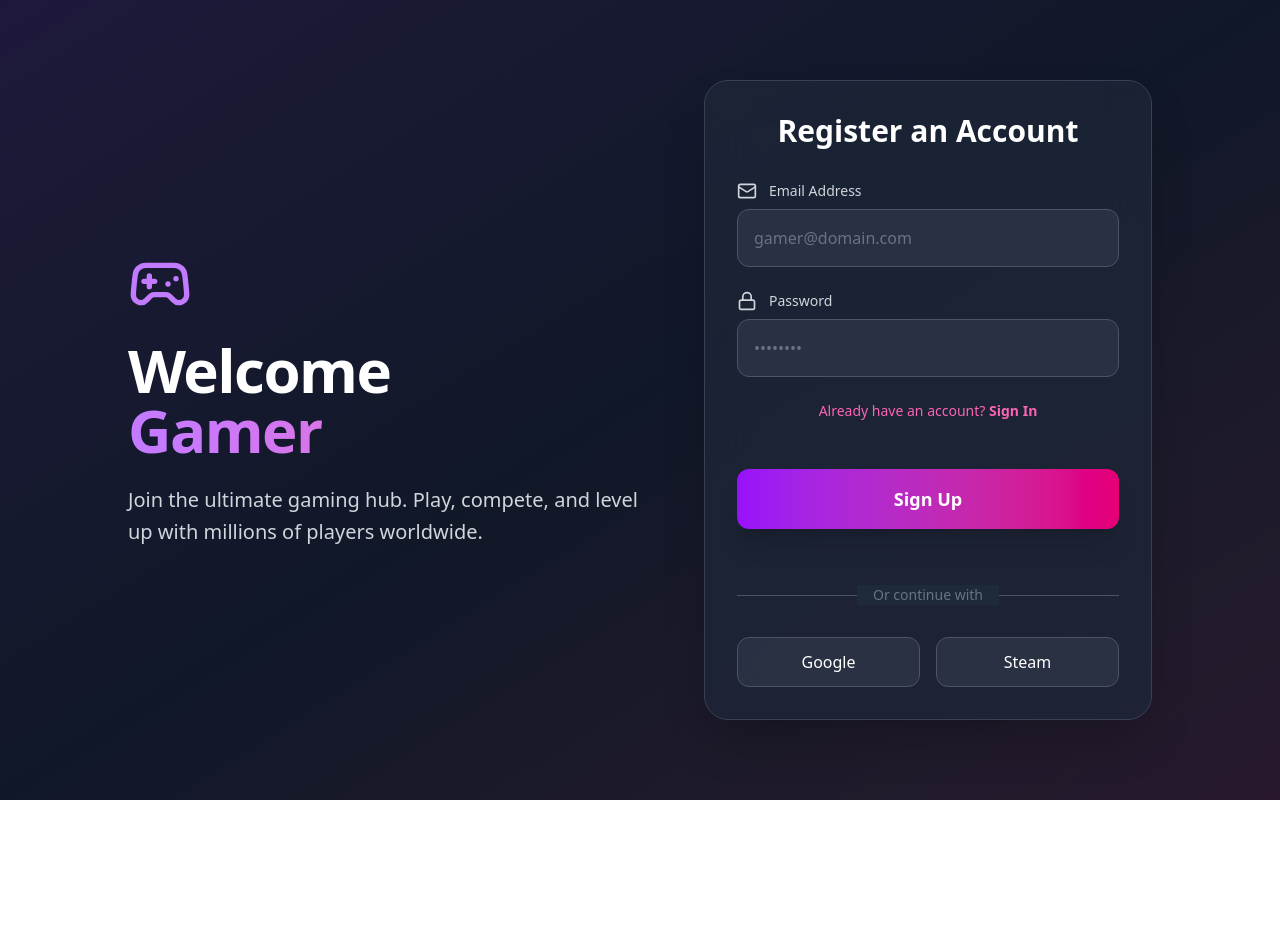
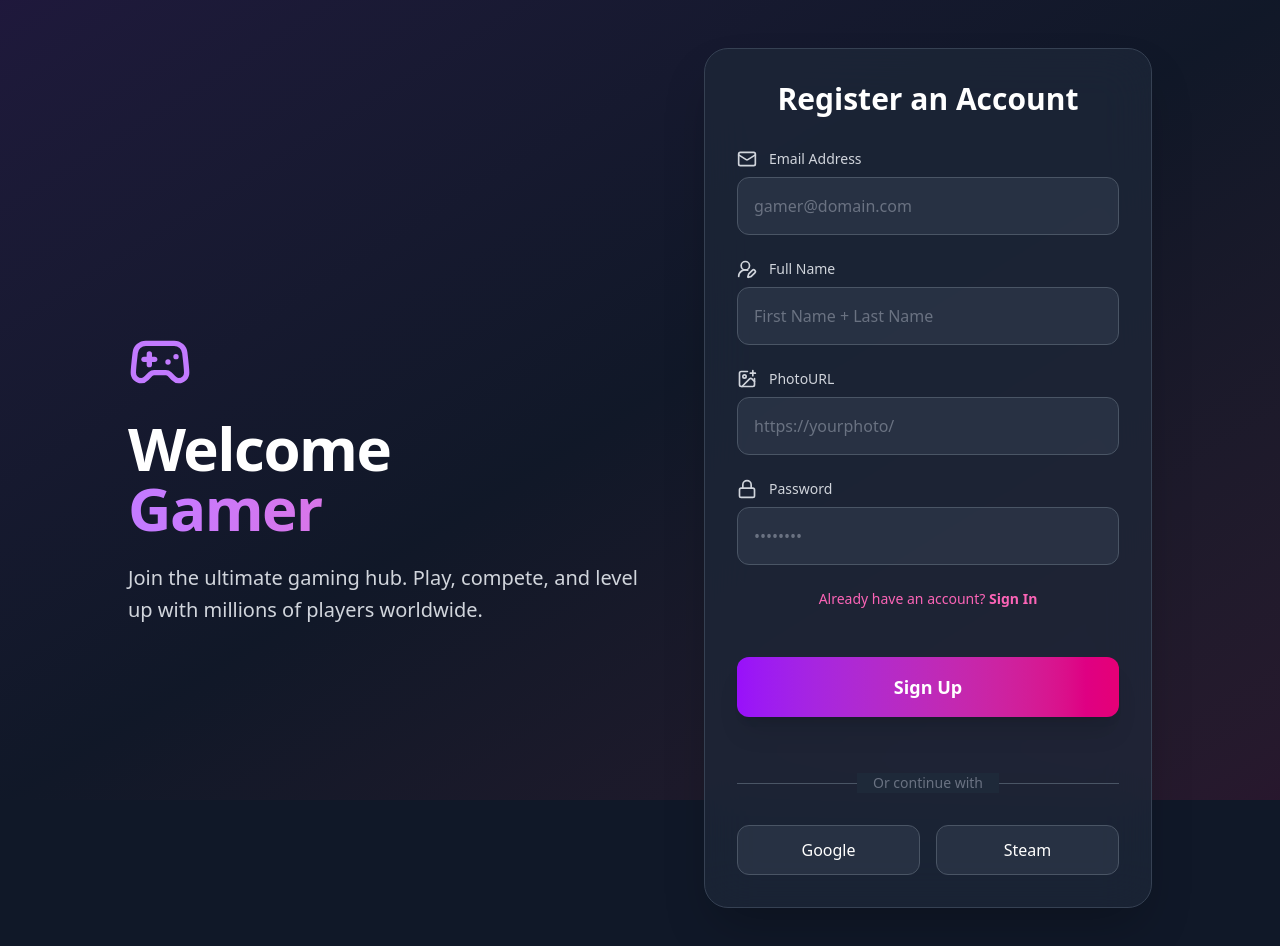
Before and after one commit to KnoxNeon/B12A09, a React (Vite) app: page /register in a window 1280 px wide. Shown: the top 946 px of the page. Before the commit the page ends 800 px from the top, so only its background shows below. Built offline with nearby package versions, Linux system fonts and the light colour scheme; no server answers.

Commit message:
add register user

```diff
--- a/package.json
+++ b/package.json
@@ -12,6 +12,7 @@
   "dependencies": {
     "@tailwindcss/vite": "^4.1.17",
     "axios": "^1.13.2",
+    "firebase": "^12.6.0",
     "lucide-react": "^0.554.0",
     "react": "^19.2.0",
     "react-dom": "^19.2.0",
--- a/src/Components/Navbar.jsx
+++ b/src/Components/Navbar.jsx
@@ -16,7 +16,7 @@ const Navbar = () => {
         className="menu menu-sm dropdown-content bg-base-100 rounded-box z-1 mt-3 w-52 p-2 shadow">
         <li><Link to='/'>Home</Link></li>
       <li><Link to='/games'>Games</Link></li>
-      <li><Link to='/installation'>News</Link></li>
+      <li><Link to='/news'>News</Link></li>
       </ul>
     </div>
     <NavLink className='flex btn btn-ghost'>
@@ -28,13 +28,13 @@ const Navbar = () => {
     <ul className="menu menu-horizontal px-1">
       <li><Link to='/'>Home</Link></li>
       <li><Link to='/games'>Games</Link></li>
-      <li><Link to='/installation'>News</Link></li>
+      <li><Link to='/news'>News</Link></li>
     </ul>
   </div>
   <div className="navbar-end ">
 
     <Link to='/login' className="btn border-0 shadow text-white bg-black"><FaGithub /> Login</Link>
-    <Link to='https://github.com/KnoxNeon' className="btn border-0 shadow text-white bg-black"><FaGithub /> Register</Link>
+    <Link to='/register' className="btn border-0 shadow text-white bg-black"><FaGithub /> Register</Link>
   </div>
 </div>
     </div>
--- a/src/Pages/Register.jsx
+++ b/src/Pages/Register.jsx
@@ -1,7 +1,35 @@
 import { Link } from 'react-router';
-import { Mail, Lock, Gamepad2 } from 'lucide-react';
+import { Mail, Lock, Gamepad2, UserRoundPen, ImagePlus } from 'lucide-react';
+import { useContext } from 'react';
+import { AuthContext } from '../Provider/AuthProvider';
+import { updateProfile } from 'firebase/auth';
+import auth from '../firebase/firebase.config';
 
 export default function Register() {
+    const {registerWithEmailPassword} = useContext(AuthContext)
+    const handleSubmit = (e) =>{
+        e.preventDefault()
+        const email = e.target.email.value;
+        const pass = e.target.password.value;
+        const photoUrl = e.target.photoUrl.value;
+        const name = e.target.name.value;
+
+        registerWithEmailPassword(email, pass)
+        .then((userCredential) =>{
+            updateProfile(auth.currentUser, {
+                displayName: name, photoURL: photoUrl
+            }).then(() => {
+                console.log(userCredential.user)
+            }).catch((error)=>{
+                console.log(error)
+            })
+        })
+        .catch(err =>{
+            console.log(err);
+        }
+        )
+
+    }
   return (
     <div className="min-h-screen bg-gray-900 flex items-center justify-center px-4 py-12">
 
@@ -36,15 +64,37 @@ export default function Register() {
                 Register an Account
               </h2>
 
-              <form className="space-y-6">
+              <form onSubmit={handleSubmit} className="space-y-6">
                 <div>
                   <label className="flex items-center gap-3 text-gray-300 mb-2 text-sm font-medium">
                     <Mail className="w-5 h-5" />
                     Email Address
                   </label>
-                  <input
+                  <input name='email'
                     type="email"
                     placeholder="gamer@domain.com"
+                    className="w-full px-4 py-4 bg-gray-700/50 border border-gray-600 rounded-xl text-white placeholder-gray-500 focus:outline-none focus:border-purple-500 focus:ring-4 focus:ring-purple-500/20 transition-all"
+                  />
+                </div>
+                <div>
+                  <label className="flex items-center gap-3 text-gray-300 mb-2 text-sm font-medium">
+                    <UserRoundPen className="w-5 h-5" />
+                    Full Name
+                  </label>
+                  <input name='name'
+                    type="text"
+                    placeholder="First Name + Last Name"
+                    className="w-full px-4 py-4 bg-gray-700/50 border border-gray-600 rounded-xl text-white placeholder-gray-500 focus:outline-none focus:border-purple-500 focus:ring-4 focus:ring-purple-500/20 transition-all"
+                  />
+                </div>
+                <div>
+                  <label className="flex items-center gap-3 text-gray-300 mb-2 text-sm font-medium">
+                    <ImagePlus className="w-5 h-5" />
+                    PhotoURL
+                  </label>
+                  <input name='photoUrl'
+                    type="text"
+                    placeholder="https://yourphoto/"
                     className="w-full px-4 py-4 bg-gray-700/50 border border-gray-600 rounded-xl text-white placeholder-gray-500 focus:outline-none focus:border-purple-500 focus:ring-4 focus:ring-purple-500/20 transition-all"
                   />
                 </div>
@@ -54,7 +104,7 @@ export default function Register() {
                     <Lock className="w-5 h-5" />
                     Password
                   </label>
-                  <input
+                  <input name='password'
                     type="password"
                     placeholder="••••••••"
                     className="w-full px-4 py-4 bg-gray-700/50 border border-gray-600 rounded-xl text-white placeholder-gray-500 focus:outline-none focus:border-purple-500 focus:ring-4 focus:ring-purple-500/20 transition-all"
--- /dev/null
+++ b/src/Provider/AuthProvider.jsx
@@ -0,0 +1,20 @@
+import { createUserWithEmailAndPassword } from "firebase/auth"
+import { createContext } from "react"
+import auth from "../firebase/firebase.config"
+
+export const AuthContext = createContext()
+
+const AuthProvider = ({children}) => {
+
+    const registerWithEmailPassword = (email, pass) =>{
+        console.log(email, pass)
+        return createUserWithEmailAndPassword(auth, email, pass)
+    }
+
+  const authData = {
+    registerWithEmailPassword
+  }
+  return <AuthContext value={authData}>{children}</AuthContext>
+}
+
+export default AuthProvider
--- /dev/null
+++ b/src/firebase/firebase.config.js
@@ -0,0 +1,17 @@
+import { initializeApp } from "firebase/app";
+import { getAuth } from "firebase/auth";
+
+const firebaseConfig = {
+  apiKey: import.meta.env.VITE_APIKEY,
+  authDomain: import.meta.env.VITE_AUTHDOMAIN,
+  projectId: import.meta.env.VITE_PROJECTID,
+  storageBucket: import.meta.env.VITE_STORAGEBUCKET,
+  messagingSenderId: import.meta.env.VITE_MESSAGINGSENDERID,
+  appId: import.meta.env.VITE_APPID
+};
+
+
+const app = initializeApp(firebaseConfig);
+const auth = getAuth(app);
+
+export default auth;
--- a/src/main.jsx
+++ b/src/main.jsx
@@ -3,9 +3,10 @@ import { createRoot } from 'react-dom/client'
 import './index.css'
 import { RouterProvider } from 'react-router'
 import { router } from './Routes/Routes'
+import AuthProvider from './Provider/AuthProvider'
 
 createRoot(document.getElementById('root')).render(
   <StrictMode>
-    <RouterProvider router={router}/>
+    <AuthProvider> <RouterProvider router={router}/></AuthProvider>
   </StrictMode>,
 )
```
Also changed, not shown: 1 other file (tests, documents, lock files or other folders).
